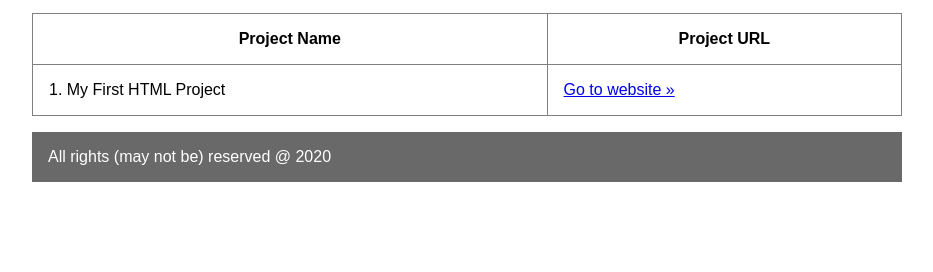
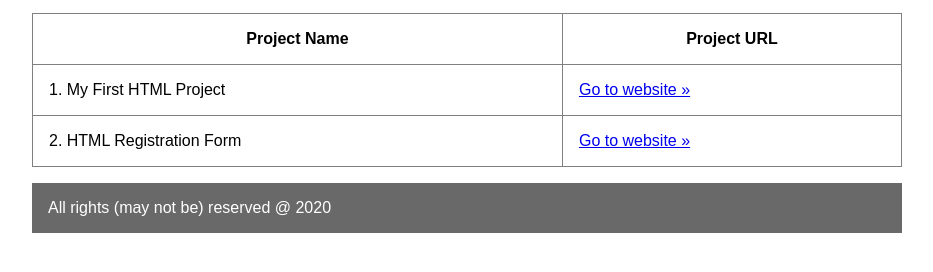
Before and after one commit to vakho10/it-programming, a plain HTML site: page index.html in a window 1280 px wide. Shown: the part 98-370 px from the top of the page, without its empty margins (173-1106 px from the left). Drawn offline with Linux system fonts and the light colour scheme.

Commit message:
Add link in table of contents

```diff
--- a/index.html
+++ b/index.html
@@ -28,6 +28,12 @@
                         <a href="my-first-html-project/index.html">Go to website &raquo;</a>
                     </td>
                 </tr>
+                <tr>
+                    <td>2. HTML Registration Form</td>
+                    <td>
+                        <a href="html-forms/index.html">Go to website &raquo;</a>
+                    </td>
+                </tr>
             </table>
         </div>
         <footer>
```
